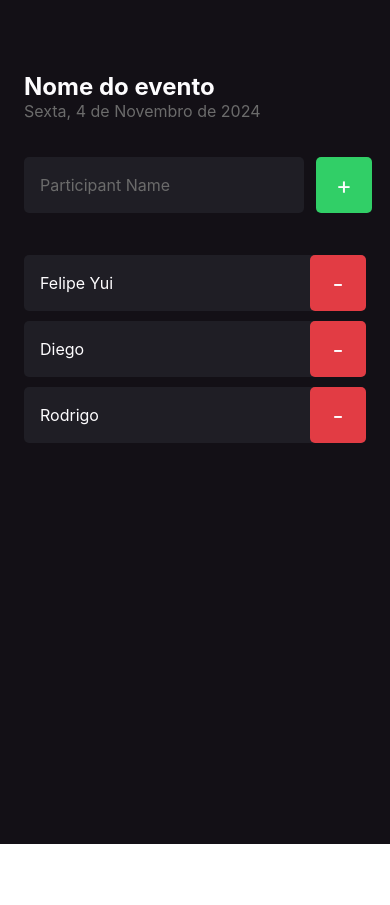
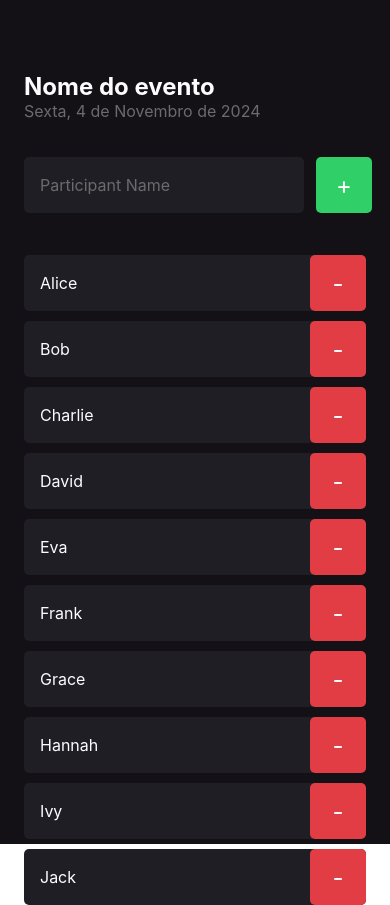
Before and after one commit to felipekejo/imhere-RN, a React Native app: screen / in a window 390 px wide. Before the commit the page ends 844 px from the top, so only its background shows below. Built offline with nearby package versions, Linux system fonts and the light colour scheme.

Commit message:
add more participant to test screen scroll

```diff
--- a/src/components/Participant/index.tsx
+++ b/src/components/Participant/index.tsx
@@ -3,14 +3,15 @@ import { styles } from "./styles";
 
 type ParticipantProps = {
   name: string;
+  onRemove: () => void;
 }
 
-export function Participant({name}: ParticipantProps) {
+export function Participant({name, onRemove}: ParticipantProps) {
   return (
     <View style={styles.container}>
       <Text style={styles.name}>{name}</Text>
 
-      <TouchableOpacity style={styles.button}  >
+      <TouchableOpacity style={styles.button} onPress={onRemove}  >
           <Text style={styles.buttonText}>
           -
           </Text>
--- a/src/screens/Home/index.tsx
+++ b/src/screens/Home/index.tsx
@@ -3,10 +3,16 @@ import { Participant } from '../../components/Participant';
 import { styles } from './styles';
 
 export function Home() {
+
+  const participants = ["Alice", "Bob", "Charlie", "David", "Eva", "Frank", "Grace", "Hannah", "Ivy", "Jack"]
+
   function handleAddParticipant(){
     console.log('Add Participant');
   }
 
+  function handleRemoveParticipant(name: string){
+    console.log(`Remove the participant ${name}`);
+  }
 
   return (
     <View style={styles.container}>
@@ -25,9 +31,11 @@ export function Home() {
         </TouchableOpacity>
       </View>
 
-      <Participant name='Felipe Yui'/>
-      <Participant name='Diego'/>
-      <Participant name='Rodrigo'/>
+      {participants.map((participant, index)=>(
+         <Participant key={index} name={participant} onRemove={()=>handleRemoveParticipant(participant)}/>
+      ))}
+
+
 
     </View>
   );
```
